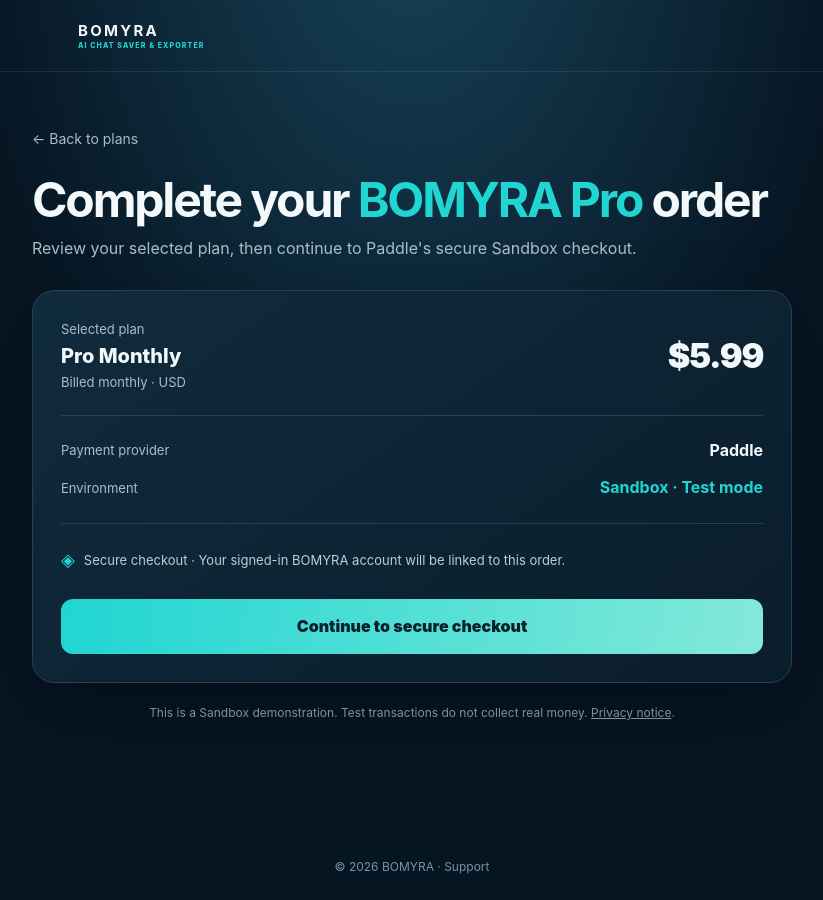
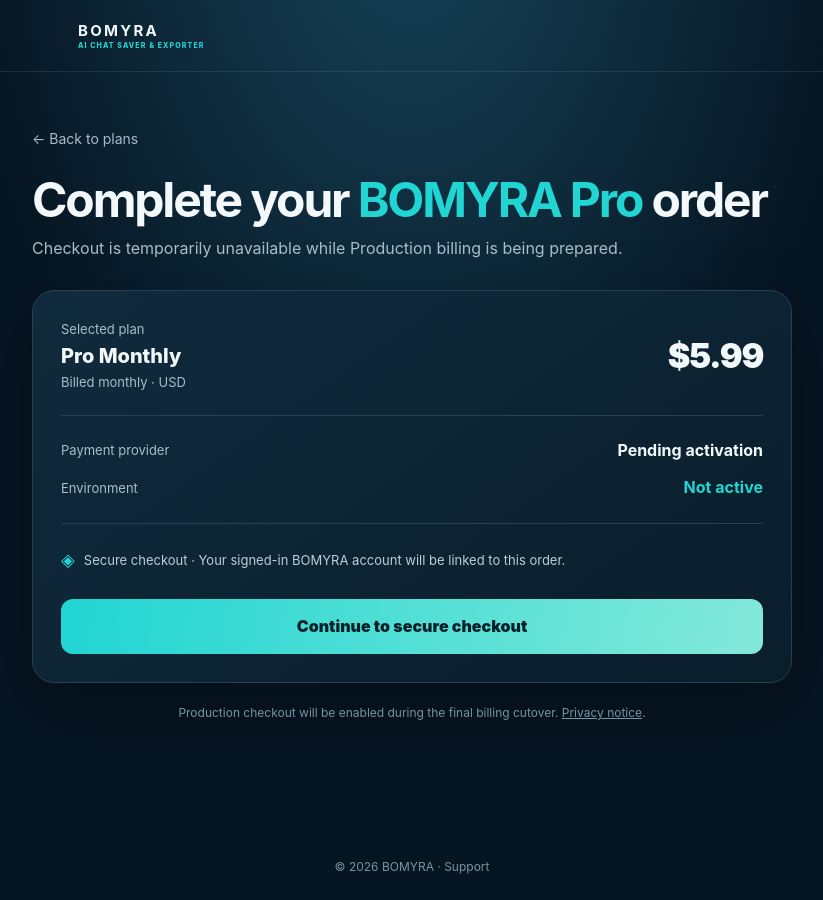
Before and after one commit to seddofrah-cmyk/bomyra-site, a Jekyll site: the page pay/index.html, which Jekyll copies as it is, in a window 1280 px wide. Shown: the whole page, without its empty margins (228-1051 px from the left). Built offline with Jekyll 4.4.1, drawn with Linux system fonts in a browser that asks for light colours; a script that is not in the unit is left out.

Commit message:
Mark main checkout unavailable until Production billing cutover

```diff
--- a/pay/index.html
+++ b/pay/index.html
@@ -19,12 +19,12 @@ button{width:100%;border:0;border-radius:12px;padding:15px 18px;margin-top:24px;
 <script src="https://cdn.paddle.com/paddle/v2/paddle.js"></script>
 </head><body>
 <header class="top"><div class="wrap"><a class="brand" href="../"><img class="brand-logo" src="../assets/images/bomyra-mark.svg" alt="" /><span class="brand-copy"><strong>BOMYRA</strong><small>AI CHAT SAVER &amp; EXPORTER</small></span></a></div></header>
-<main class="wrap"><a class="back" href="../pricing/">← Back to plans</a><h1>Complete your <span style="color:#20d5d2">BOMYRA Pro</span> order</h1><p class="sub">Review your selected plan, then continue to Paddle's secure Sandbox checkout.</p>
+<main class="wrap"><a class="back" href="../pricing/">← Back to plans</a><h1>Complete your <span style="color:#20d5d2">BOMYRA Pro</span> order</h1><p class="sub">Checkout is temporarily unavailable while Production billing is being prepared.</p>
 <section class="checkout" aria-label="Order summary"><div class="row"><div><div class="label">Selected plan</div><div class="plan" id="planName">Pro Monthly</div><div class="label" id="billingText">Billed monthly · USD</div></div><div class="price" id="planPrice">$5.99</div></div><div class="divider"></div>
-<div class="row"><span class="label">Payment provider</span><strong>Paddle</strong></div><div class="row" style="margin-top:12px"><span class="label">Environment</span><strong style="color:#20d5d2">Sandbox · Test mode</strong></div><div class="divider"></div>
+<div class="row"><span class="label">Payment provider</span><strong>Pending activation</strong></div><div class="row" style="margin-top:12px"><span class="label">Environment</span><strong style="color:#20d5d2">Not active</strong></div><div class="divider"></div>
 <div class="secure"><span class="shield">◈</span><span>Secure checkout · Your signed-in BOMYRA account will be linked to this order.</span></div>
 <button id="checkoutBtn" type="button">Continue to secure checkout</button><div class="notice" id="configNotice" role="status" aria-live="polite"></div></section>
-<p class="fine">This is a Sandbox demonstration. Test transactions do not collect real money. <a href="../privacy.html">Privacy notice</a>.</p></main>
+<p class="fine">Production checkout will be enabled during the final billing cutover. <a href="../privacy.html">Privacy notice</a>.</p></main>
 <footer class="foot">© <span id="year"></span> BOMYRA · <a href="mailto:seddev213@gmail.com">Support</a></footer>
 <script>
 const PADDLE_CLIENT_TOKEN = "test_e4f0e065eaceea68fb3e15c8894";
```
